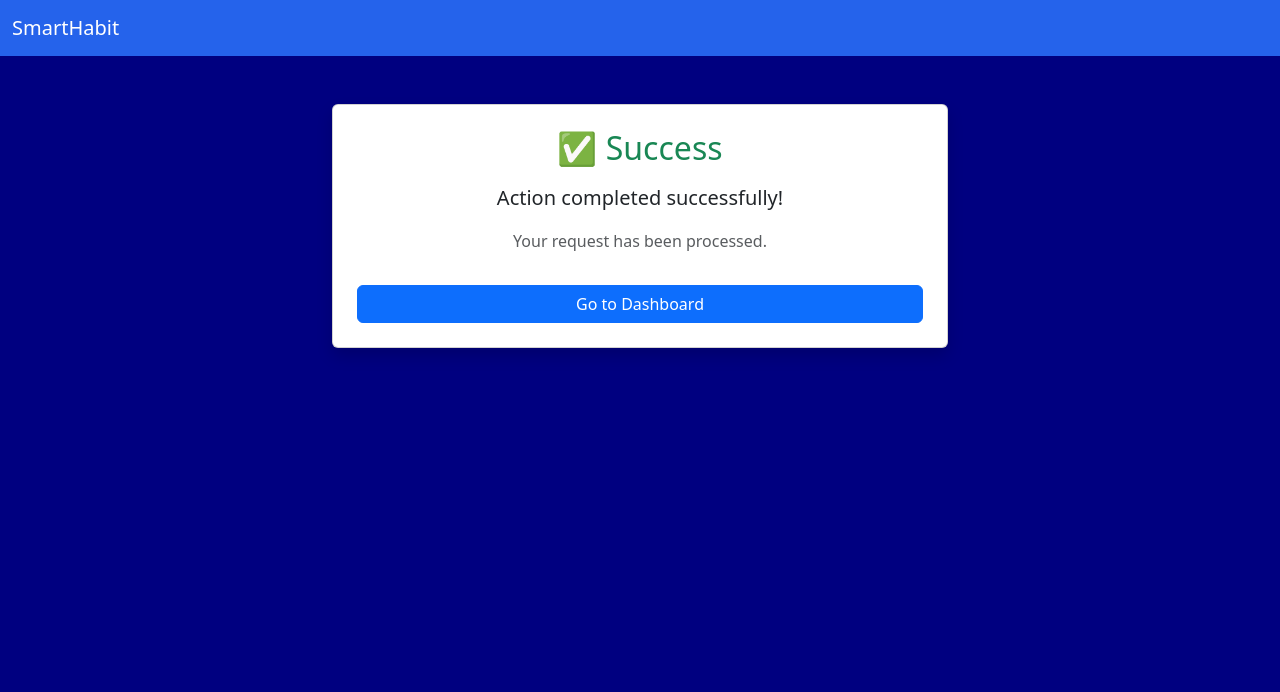
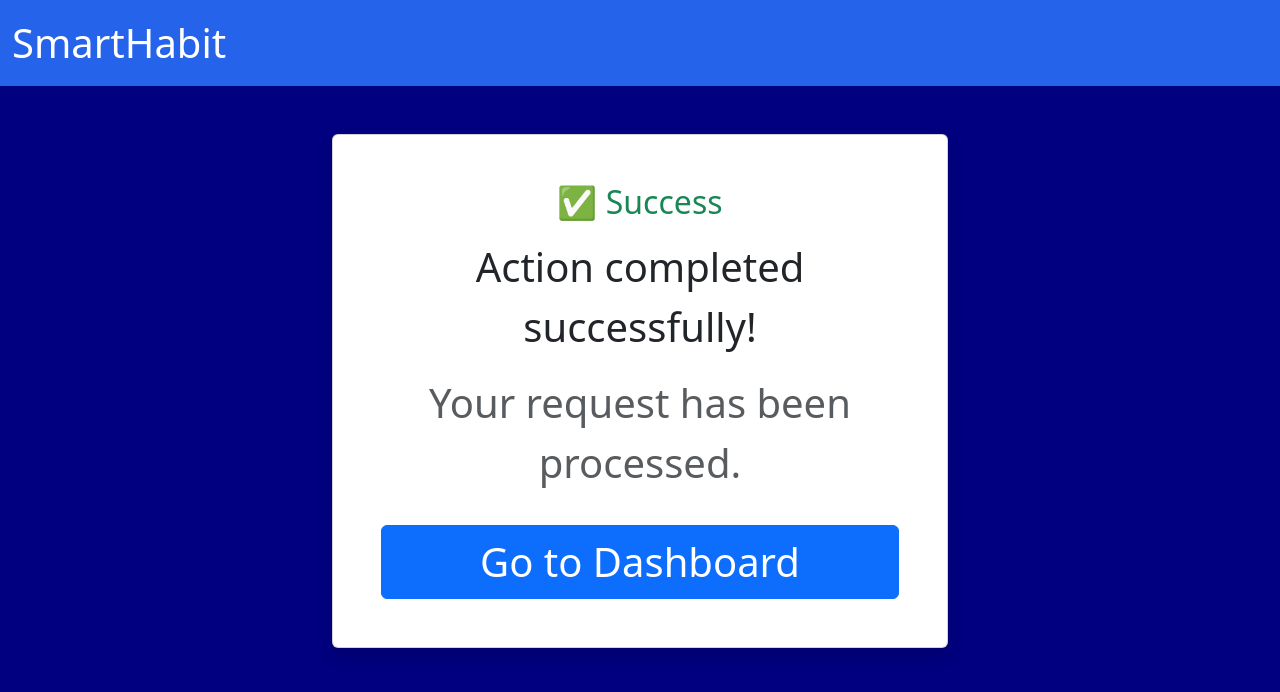
Before and after one commit to keerthi-N7/smart-habit-tracker, a Flask app: template templates/success.html in a window 1280 px wide. Shown: the top 692 px of the page. Run offline with Flask 3, Linux system fonts and the light colour scheme; the template is opened without the code that fills it, so the values that code supplies are empty.

Commit message:
changed the font size and made little changes

```diff
--- a/templates/success.html
+++ b/templates/success.html
@@ -15,29 +15,29 @@
 
 <nav class="navbar navbar-dark" style="background:#2563EB;">
 <div class="container-fluid">
-<a class="navbar-brand" href="/dashboard">SmartHabit</a>
+<a class="navbar-brand fs-1" href="/dashboard">SmartHabit</a>
 </div>
 </nav>
 
-<div class="container-fluid mt-5">
+<div class="container-fluid mt-5 fs-1">
 
 <div class="row justify-content-center">
 
 <div class="col-md-6">
 
-<div class="card shadow p-4 text-center">
+<div class="card shadow p-5 text-center">
 
 <h2 class="text-success mb-3">✅ Success</h2>
 
-<p class="lead">
+<p class="lead fs-1">
 Action completed successfully!
 </p>
 
-<p class="text-muted">
+<p class="text-muted fs-1">
 Your request has been processed.
 </p>
 
-<a href="/dashboard" class="btn btn-primary mt-3">
+<a href="/dashboard" class="btn btn-primary mt-3 fs-1">
 Go to Dashboard
 </a>
 
```
